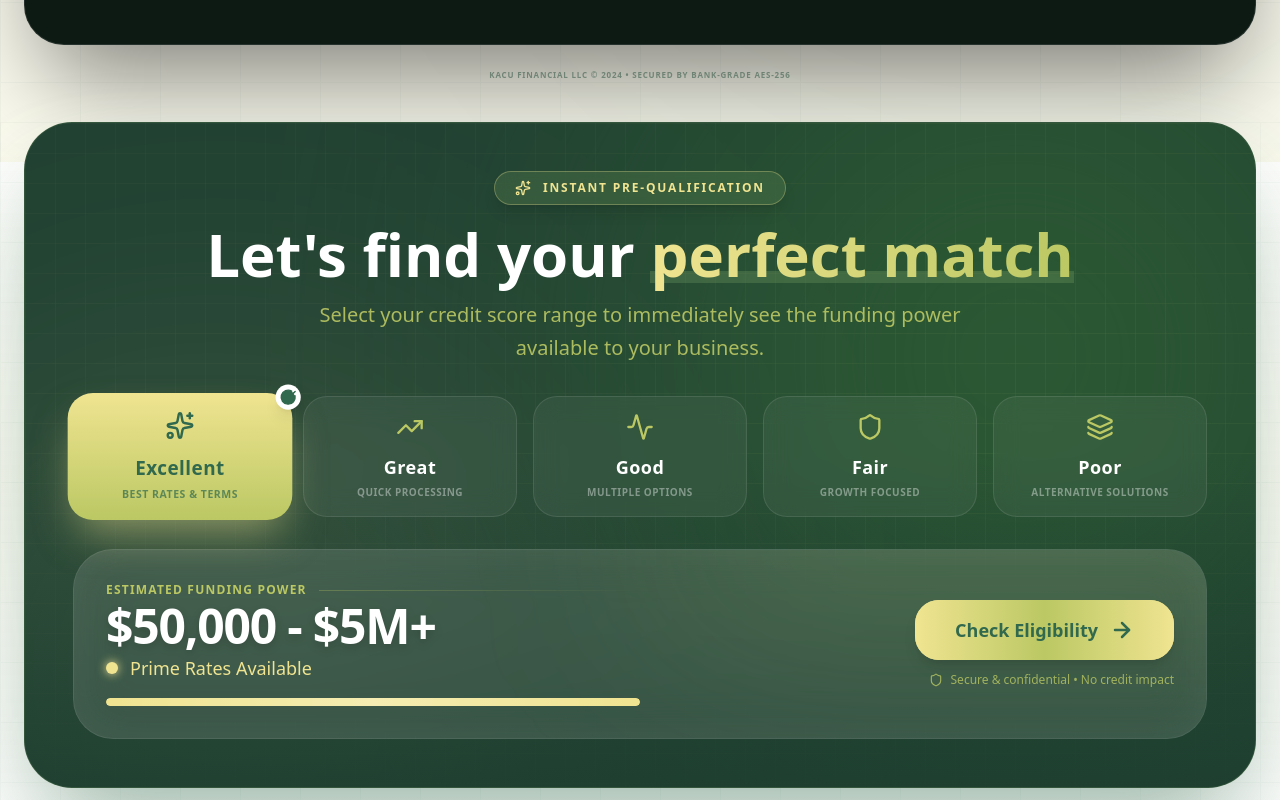
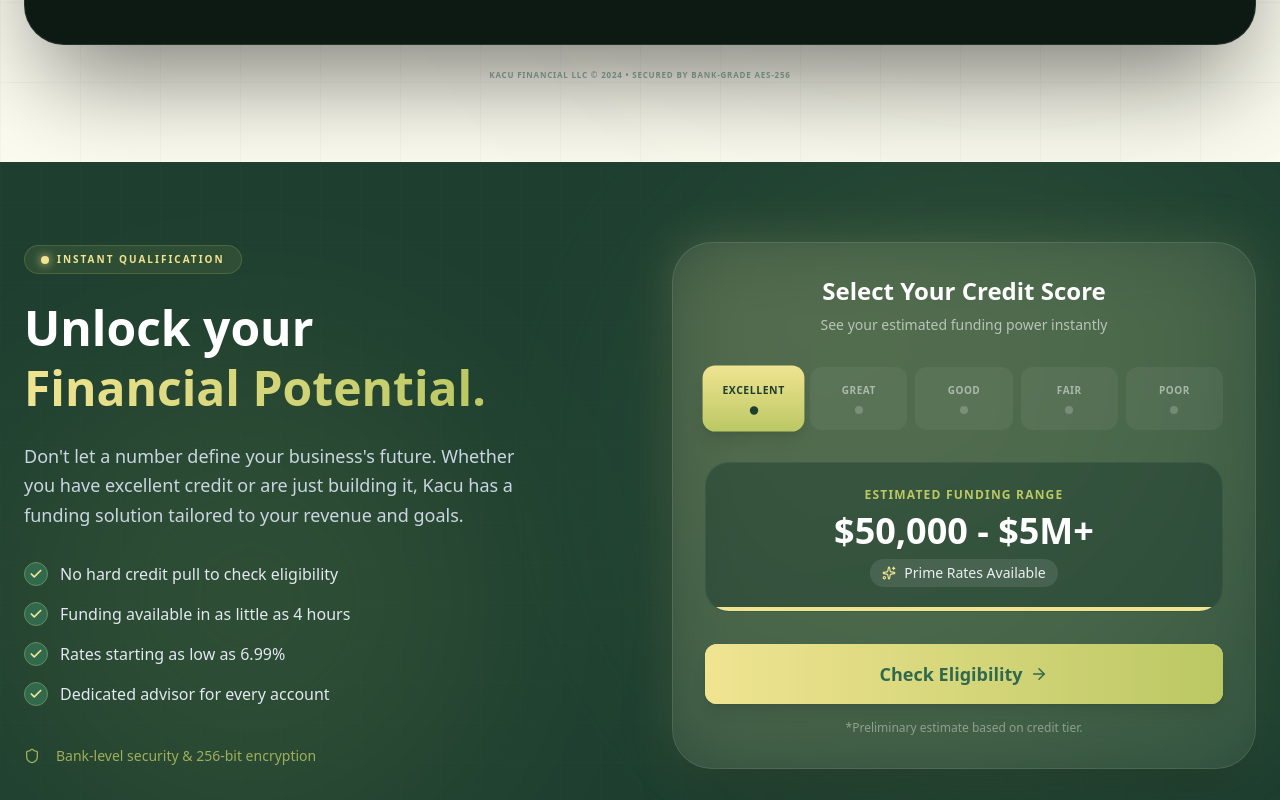
Before and after one commit to TirthKothari/KACU-FRONTEND, a React (Vite) app: page / in a window 1280 px wide. Shown: the part 2720-3520 px from the top of the page. Built offline with nearby package versions, Linux system fonts and the light colour scheme.

Commit message:
updated cerditscore more changes to come

```diff
--- a/src/components/LandingSections.jsx
+++ b/src/components/LandingSections.jsx
@@ -9,27 +9,29 @@ import {
   useMotionTemplate,
   useMotionValue,
 } from "framer-motion";
+
 import {
+  Activity,
   ArrowRight,
-  PlayCircle,
-  Activity,
-  ShieldCheck,
-  TrendingUp,
-  Star,
-  CheckCircle,
-  Shield,
-  Sparkles,
-  Layers,
-  Quote,
-  Zap,
-  LayoutGrid,
   BarChart3,
   Briefcase,
+  Check,
+  CheckCircle,
+  CheckCircle2,
+  ChevronRight,
   CreditCard,
+  Layers,
+  LayoutGrid,
+  PlayCircle,
+  Quote,
+  Shield,
+  ShieldCheck,
+  Sparkles,
+  Star,
   Store,
-  ChevronRight,
-  CheckCircle2,
+  TrendingUp,
   User,
+  Zap,
 } from "lucide-react";
 
 const GrainOverlay = () => (
@@ -306,91 +308,6 @@ export const Hero = () => {
     </section>
   );
 };
-
-// const FundingCard = ({ item, index }) => {
-//   const divRef = useRef(null);
-//   const position = { x: useMotionValue(0), y: useMotionValue(0) };
-
-//   const handleMouseMove = (e) => {
-//     if (!divRef.current) return;
-//     const rect = divRef.current.getBoundingClientRect();
-//     position.x.set(e.clientX - rect.left);
-//     position.y.set(e.clientY - rect.top);
-//   };
-
-//   return (
-//     <motion.div
-//       ref={divRef}
-//       initial={{ opacity: 0, y: 50 }}
-//       whileInView={{ opacity: 1, y: 0 }}
-//       viewport={{ once: true, margin: "-50px" }}
-//       transition={{ delay: index * 0.1, duration: 0.5, ease: "easeOut" }}
-//       onMouseMove={handleMouseMove}
-//       // CHANGED: Background is now a 'Stone' gradient instead of white.
-//       // Border is darker (#31694E/20) for better visibility.
-//       className="group relative h-full rounded-[2rem] border border-[#31694E]/20 bg-gradient-to-br from-[#F5F5F2] to-[#E6E6E1] shadow-lg shadow-[#31694E]/5 overflow-hidden transition-colors duration-500 hover:border-[#BBC863]/50"
-//     >
-//       {/* 1. Spotlight Gradient Effect (Kept consistent) */}
-//       <motion.div
-//         className="pointer-events-none absolute -inset-px opacity-0 transition-opacity duration-500 group-hover:opacity-100"
-//         style={{
-//           background: useMotionTemplate`
-//             radial-gradient(
-//               600px circle at ${position.x}px ${position.y}px,
-//               rgba(255, 255, 255, 0.8),
-//               transparent 40%
-//             )
-//           `,
-//         }}
-//       />
-
-//       {/* 2. Content Container */}
-//       <div className="relative h-full p-6 flex flex-col z-10">
-//         {/* Icon Header */}
-//         <div className="flex justify-between items-start mb-6">
-//           {/* CHANGED: Icon box is now Dark Green by default for contrast */}
-//           <div className="relative w-16 h-16 rounded-2xl bg-[#31694E] border border-[#31694E] flex items-center justify-center text-[#F0E491] shadow-inner transition-all duration-500 group-hover:scale-110 group-hover:bg-[#BBC863] group-hover:text-[#31694E] group-hover:border-[#BBC863] group-hover:shadow-[0_10px_20px_rgba(187,200,99,0.4)]">
-//             <item.icon size={30} strokeWidth={1.5} />
-//             {/* Inner Glow on Hover */}
-//             <div className="absolute inset-0 rounded-2xl bg-white blur-md opacity-0 group-hover:opacity-40 transition-opacity" />
-//           </div>
-
-//           {/* Subtle Index Number */}
-//           <span className="text-4xl font-bold text-[#31694E]/10 group-hover:text-[#31694E]/20 transition-colors">
-//             0{index + 1}
-//           </span>
-//         </div>
-
-//         {/* Text Content */}
-//         {/* CHANGED: Text colors are deeper/darker */}
-//         <h3 className="text-2xl font-bold text-[#1E3F30] mb-3 group-hover:translate-x-1 transition-transform duration-300">
-//           {item.title}
-//         </h3>
-//         <p className="text-[#4A6B5D] leading-relaxed text-sm font-medium flex-grow mb-8 group-hover:text-[#31694E] transition-colors">
-//           {item.desc}
-//         </p>
-
-//         {/* Action Area */}
-//         <div className="pt-6 border-t border-[#31694E]/10 flex items-center justify-between group-hover:border-[#31694E]/20 transition-colors">
-//           <span className="text-xs font-bold text-[#658C58] uppercase tracking-widest group-hover:text-[#31694E] transition-colors">
-//             Learn More
-//           </span>
-//           <motion.div
-//             className="w-8 h-8 rounded-full bg-[#31694E]/10 flex items-center justify-center text-[#31694E] border border-[#31694E]/10"
-//             whileHover={{
-//               x: 5,
-//               backgroundColor: "#31694E",
-//               color: "#F0E491",
-//               borderColor: "#31694E",
-//             }}
-//           >
-//             <ArrowRight size={14} />
-//           </motion.div>
-//         </div>
-//       </div>
-//     </motion.div>
-//   );
-// };
 
 export const FundingCard = ({ item, index }) => {
   return (
@@ -952,7 +869,6 @@ export const DarkFeatureSection = () => {
 
 export const CreditScoreSelector = () => {
   const [selectedScore, setSelectedScore] = useState("Excellent");
-  const [hoveredScore, setHoveredScore] = useState(null);
 
   const fundingMap = {
     Excellent: {
@@ -960,7 +876,6 @@ export const CreditScoreSelector = () => {
       label: "Prime Rates Available",
       color: "#F0E491",
       icon: Sparkles,
-      description: "Best rates & terms",
       progress: 100,
     },
     Great: {
@@ -968,7 +883,6 @@ export const CreditScoreSelector = () => {
       label: "Fast Approval",
       color: "#BBC863",
       icon: TrendingUp,
-      description: "Quick processing",
       progress: 85,
     },
     Good: {
@@ -976,7 +890,6 @@ export const CreditScoreSelector = () => {
       label: "Flexible Terms",
       color: "#658C58",
       icon: Activity,
-      description: "Multiple options",
       progress: 70,
     },
     Fair: {
@@ -984,7 +897,6 @@ export const CreditScoreSelector = () => {
       label: "Building Credit",
       color: "#31694E",
       icon: Shield,
-      description: "Growth focused",
       progress: 50,
     },
     Poor: {
@@ -992,259 +904,152 @@ export const CreditScoreSelector = () => {
       label: "Revenue Based",
       color: "#A3A3A3",
       icon: Layers,
-      description: "Alternative solutions",
       progress: 30,
     },
   };
 
+  const selectedData = fundingMap[selectedScore];
+
   return (
-    // Added a soft yellow gradient to the section background and a base grid
-    <section className="relative z-20 -mt-10 pb-12 px-4 md:px-6 bg-gradient-to-b from-transparent via-[#F0E491]/10 to-transparent">
-      {/* SECTION LEVEL GRID */}
-      <div
-        className="absolute inset-0 opacity-[0.03] pointer-events-none"
-        style={{
-          backgroundImage: `linear-gradient(#31694E 1px, transparent 1px), linear-gradient(90deg, #31694E 1px, transparent 1px)`,
-          backgroundSize: "60px 60px",
-        }}
-      />
+    <section className="relative py-20 bg-[#1E3F30] overflow-hidden">
+      {/* --- Background Elements --- */}
+      <div className="absolute inset-0 pointer-events-none">
+        {/* Technical Grid */}
+        <div className="absolute inset-0 opacity-10 bg-[linear-gradient(rgba(240,228,145,0.1)_1px,transparent_1px),linear-gradient(90deg,rgba(240,228,145,0.1)_1px,transparent_1px)] bg-[size:40px_40px]" />
 
-      <div className="container mx-auto">
-        <motion.div
-          initial={{ opacity: 0, y: 50 }}
-          whileInView={{ opacity: 1, y: 0 }}
-          viewport={{ once: true, margin: "-100px" }}
-          transition={{ duration: 0.8 }}
-          className="relative overflow-hidden rounded-[3rem] bg-[#1E3F30] p-6 md:p-12 text-center shadow-[0_50px_100px_-20px_rgba(49,105,78,0.5)] border border-[#658C58]/30"
-        >
-          {/* --- ENHANCED INTERNAL BACKGROUND --- */}
-          <div className="absolute inset-0 pointer-events-none">
-            {/* High-visibility internal technical grid */}
-            <div
-              className="absolute inset-0 opacity-20"
-              style={{
-                backgroundImage: `linear-gradient(rgba(240, 228, 145, 0.15) 1.5px, transparent 1.5px), linear-gradient(90deg, rgba(240, 228, 145, 0.15) 1.5px, transparent 1.5px)`,
-                backgroundSize: "30px 30px",
-              }}
-            />
-
-            {/* Yellow Ambient Glow (Top Right) */}
-            <motion.div
-              animate={{
-                scale: [1, 1.2, 1],
-                opacity: [0.4, 0.6, 0.4],
-              }}
-              transition={{ duration: 12, repeat: Infinity, ease: "easeInOut" }}
-              className="absolute -top-[10%] -right-[5%] w-[600px] h-[600px] bg-[#F0E491] rounded-full blur-[140px] mix-blend-overlay"
-            />
-
-            {/* Yellow Ambient Glow (Bottom Left) */}
-            <motion.div
-              animate={{
-                scale: [1, 1.3, 1],
-                opacity: [0.2, 0.4, 0.2],
-              }}
-              transition={{
-                duration: 15,
-                repeat: Infinity,
-                ease: "easeInOut",
-                delay: 1,
-              }}
-              className="absolute -bottom-[20%] -left-[5%] w-[500px] h-[500px] bg-[#F0E491]/40 rounded-full blur-[120px] mix-blend-screen"
-            />
-
-            <div className="absolute inset-0 bg-gradient-to-b from-transparent via-transparent to-[#1E3F30]/90" />
+        {/* Glow Effects */}
+        <div className="absolute top-0 right-0 w-[600px] h-[600px] bg-[#658C58] rounded-full blur-[120px] opacity-20" />
+        <div className="absolute bottom-0 left-0 w-[500px] h-[500px] bg-[#BBC863] rounded-full blur-[100px] opacity-10" />
       </div>
 
-          <div className="relative z-10 max-w-6xl mx-auto">
-            {/* --- Header Section --- */}
-            <motion.div
-              initial={{ opacity: 0, y: 30 }}
-              whileInView={{ opacity: 1, y: 0 }}
-              viewport={{ once: true }}
-              transition={{ duration: 0.8 }}
-            >
-              <motion.div
-                whileHover={{ scale: 1.05 }}
-                className="inline-flex items-center gap-3 px-5 py-2 rounded-full bg-[#658C58]/30 backdrop-blur-md border border-[#F0E491]/30 mb-4 shadow-lg"
-              >
-                <div className="relative flex items-center justify-center">
-                  <span className="animate-ping absolute inline-flex h-full w-full rounded-full bg-[#F0E491] opacity-75"></span>
-                  <Sparkles className="relative text-[#F0E491]" size={16} />
+      <div className="container mx-auto px-6 relative z-10">
+        <div className="grid lg:grid-cols-2 gap-16 items-center">
+          {/* --- Left Column: Information --- */}
+          <div className="text-white">
+            {/* Badge */}
+            <div className="inline-flex items-center gap-2 px-4 py-1.5 rounded-full bg-[#BBC863]/10 border border-[#BBC863]/20 backdrop-blur-md mb-6">
+              <div className="w-2 h-2 rounded-full bg-[#F0E491] shadow-[0_0_10px_#F0E491]" />
+              <span className="text-[#F0E491] font-bold tracking-[0.2em] text-[10px] uppercase">
+                Instant Qualification
+              </span>
             </div>
-                <span className="text-[#F0E491] font-bold text-xs uppercase tracking-[0.15em]">
-                  Instant Pre-Qualification
-                </span>
-              </motion.div>
 
-              <h2 className="text-4xl md:text-5xl lg:text-6xl font-extrabold text-white mb-3 leading-[1.1]">
-                Let's find your{" "}
-                <span className="relative inline-block whitespace-nowrap">
+            <h2 className="text-4xl md:text-5xl font-bold mb-6 leading-tight">
+              Unlock your <br />
               <span className="text-transparent bg-clip-text bg-gradient-to-r from-[#F0E491] to-[#BBC863]">
-                    perfect match
-                  </span>
-                  <motion.div
-                    initial={{ scaleX: 0 }}
-                    whileInView={{ scaleX: 1 }}
-                    viewport={{ once: true }}
-                    transition={{ delay: 0.5, duration: 0.8, ease: "circOut" }}
-                    className="absolute bottom-1 left-0 w-full h-3 bg-[#658C58]/40 -z-10 skew-x-12 origin-left"
-                  />
+                Financial Potential.
               </span>
             </h2>
 
-              <p className="text-[#BBC863]/90 text-lg md:text-xl mb-8 max-w-2xl mx-auto font-medium leading-relaxed">
-                Select your credit score range to immediately see the funding
-                power available to your business.
+            <p className="text-lg text-slate-300 mb-8 leading-relaxed max-w-lg">
+              Don't let a number define your business's future. Whether you have
+              excellent credit or are just building it, Kacu has a funding
+              solution tailored to your revenue and goals.
             </p>
-            </motion.div>
 
-            {/* --- Interactive Score Buttons --- */}
-            <div className="grid grid-cols-2 md:grid-cols-5 gap-4 mb-8">
-              {Object.keys(fundingMap).map((score, index) => {
-                const item = fundingMap[score];
+            {/* Checklist */}
+            <ul className="space-y-4 mb-10">
+              {[
+                "No hard credit pull to check eligibility",
+                "Funding available in as little as 4 hours",
+                "Rates starting as low as 6.99%",
+                "Dedicated advisor for every account",
+              ].map((item, i) => (
+                <li key={i} className="flex items-center gap-3">
+                  <div className="w-6 h-6 rounded-full bg-[#31694E] flex items-center justify-center text-[#F0E491] shrink-0 border border-[#658C58]">
+                    <Check size={14} strokeWidth={3} />
+                  </div>
+                  <span className="text-slate-200 font-medium">{item}</span>
+                </li>
+              ))}
+            </ul>
+
+            <div className="flex items-center gap-4 text-sm text-[#BBC863]/80 font-medium">
+              <Shield size={16} />
+              <span>Bank-level security & 256-bit encryption</span>
+            </div>
+          </div>
+
+          {/* --- Right Column: The Calculator --- */}
+          <div className="relative">
+            {/* Card Glow Background */}
+            <div className="absolute inset-0 bg-gradient-to-br from-[#F0E491]/20 to-[#658C58]/20 rounded-[2.5rem] blur-xl" />
+
+            <div className="relative bg-[#FAFAF8]/5 backdrop-blur-xl border border-white/10 rounded-[2.5rem] p-8 shadow-2xl">
+              {/* Header */}
+              <div className="text-center mb-8">
+                <h3 className="text-2xl font-bold text-white mb-2">
+                  Select Your Credit Score
+                </h3>
+                <p className="text-white/60 text-sm">
+                  See your estimated funding power instantly
+                </p>
+              </div>
+
+              {/* Score Buttons Grid */}
+              <div className="grid grid-cols-5 gap-2 mb-8">
+                {Object.keys(fundingMap).map((score) => {
                   const isSelected = selectedScore === score;
-                const ScoreIcon = item.icon || Shield;
-
                   return (
-                  <motion.button
+                    <button
                       key={score}
                       onClick={() => setSelectedScore(score)}
-                    initial={{ opacity: 0, y: 30 }}
-                    whileInView={{ opacity: 1, y: 0 }}
-                    viewport={{ once: true }}
-                    transition={{ delay: index * 0.1 }}
-                    whileHover={{ y: -5 }}
-                    whileTap={{ scale: 0.98 }}
-                    className={`relative py-4 px-4 rounded-3xl flex flex-col items-center justify-center gap-3 transition-all duration-300 group ${
+                      className={`relative flex flex-col items-center gap-2 p-2 py-4 rounded-xl transition-all duration-300 ${
                         isSelected
-                        ? "bg-gradient-to-b from-[#F0E491] to-[#BBC863] text-[#31694E] shadow-[0_20px_40px_-10px_rgba(240,228,145,0.5)] scale-105 z-10"
-                        : "bg-white/5 backdrop-blur-md text-white/70 border border-white/10 hover:bg-white/10 hover:border-white/30 hover:text-white"
+                          ? "bg-gradient-to-b from-[#F0E491] to-[#BBC863] text-[#1E3F30] shadow-lg scale-105 z-10"
+                          : "bg-white/5 text-white/50 hover:bg-white/10 hover:text-white"
                       }`}
                     >
-                    {isSelected && (
-                      <motion.div
-                        layoutId="activeDot"
-                        className="absolute -top-2 -right-2 bg-white text-[#31694E] rounded-full p-1 shadow-lg"
-                      >
-                        <CheckCircle size={16} fill="currentColor" />
-                      </motion.div>
-                    )}
-
-                    <ScoreIcon
-                      size={28}
-                      className={`transition-colors duration-300 ${isSelected ? "text-[#31694E]" : "text-[#BBC863] group-hover:text-[#F0E491]"}`}
-                    />
-
-                    <div className="flex flex-col gap-1">
-                      <span
-                        className={`text-lg font-bold tracking-wide ${isSelected ? "text-[#31694E]" : "text-white"}`}
-                      >
+                      <span className="text-[10px] uppercase font-bold tracking-wider">
                         {score}
                       </span>
-                      <span
-                        className={`hidden md:block text-[10px] uppercase font-bold tracking-wider ${isSelected ? "text-[#31694E]/70" : "text-white/40"}`}
-                      >
-                        {item.description}
-                      </span>
-                    </div>
-                  </motion.button>
+                      {/* Status Dot */}
+                      <div
+                        className={`w-2 h-2 rounded-full ${isSelected ? "bg-[#1E3F30]" : "bg-white/20"}`}
+                      />
+                    </button>
                   );
                 })}
               </div>
 
-            {/* --- Dynamic Results Dashboard --- */}
-            <motion.div
-              layout
-              className="relative overflow-hidden bg-[#FAFAF8]/10 backdrop-blur-xl rounded-[2.5rem] p-6 md:p-8 border border-[#FAFAF8]/10 shadow-[inset_0_0_40px_rgba(255,255,255,0.05)]"
-            >
-              <div className="absolute -top-1/2 -right-1/2 w-full h-full bg-[#F0E491]/10 rounded-full blur-[100px] pointer-events-none" />
+              {/* Result Display Area */}
+              <div className="bg-[#1E3F30]/50 rounded-3xl p-6 border border-white/5 text-center mb-8 relative overflow-hidden">
+                {/* Background Progress Bar (Visual) */}
+                <div
+                  className="absolute bottom-0 left-0 h-1 bg-[#F0E491] transition-all duration-500 ease-out"
+                  style={{ width: `${selectedData.progress}%` }}
+                />
 
-              <div className="relative z-10 flex flex-col lg:flex-row items-center justify-between gap-6">
-                <div className="w-full lg:w-1/2 text-left space-y-2">
-                  <div className="flex items-center gap-3 mb-1">
-                    <span className="text-[#BBC863] text-xs font-bold uppercase tracking-widest">
-                      Estimated Funding Power
-                    </span>
-                    <div className="h-px flex-grow bg-gradient-to-r from-[#BBC863]/30 to-transparent" />
+                <p className="text-[#BBC863] text-xs font-bold uppercase tracking-widest mb-2">
+                  Estimated Funding Range
+                </p>
+                <div className="text-3xl md:text-4xl font-bold text-white mb-2 transition-all duration-300">
+                  {selectedData.range}
                 </div>
-
-                  <AnimatePresence mode="wait">
-                    <motion.div
-                      key={selectedScore}
-                      initial={{ opacity: 0, y: 20 }}
-                      animate={{ opacity: 1, y: 0 }}
-                      exit={{ opacity: 0, y: -20 }}
-                      transition={{ duration: 0.3 }}
-                    >
-                      <h3 className="text-4xl md:text-5xl font-bold text-white tracking-tight mb-1 drop-shadow-lg">
-                        {fundingMap[selectedScore].range}
-                      </h3>
-
-                      <div className="flex items-center gap-3">
-                        <span
-                          className="inline-block w-3 h-3 rounded-full shadow-[0_0_10px_currentColor]"
-                          style={{
-                            color: fundingMap[selectedScore].color,
-                            backgroundColor: fundingMap[selectedScore].color,
-                          }}
-                        />
-                        <p className="text-lg text-[#F0E491] font-medium">
-                          {fundingMap[selectedScore].label}
-                        </p>
-                      </div>
-                    </motion.div>
-                  </AnimatePresence>
-
-                  <div className="w-full h-2 bg-black/20 rounded-full mt-4 overflow-hidden backdrop-blur-sm">
-                    <motion.div
-                      className="h-full rounded-full relative"
-                      style={{
-                        backgroundColor: fundingMap[selectedScore].color,
-                      }}
-                      initial={{ width: 0 }}
-                      animate={{
-                        width: `${fundingMap[selectedScore].progress}%`,
-                      }}
-                      transition={{
-                        type: "spring",
-                        stiffness: 50,
-                        damping: 15,
-                      }}
-                    >
-                      <div className="absolute inset-0 bg-gradient-to-r from-transparent via-white/30 to-transparent animate-[shimmer_2s_infinite]" />
-                    </motion.div>
+                <div className="inline-flex items-center gap-2 px-3 py-1 rounded-full bg-white/10 text-white/90 text-sm font-medium">
+                  <selectedData.icon size={14} className="text-[#F0E491]" />
+                  {selectedData.label}
                 </div>
               </div>
 
-                <div className="w-full lg:w-auto flex flex-col items-center lg:items-end gap-3">
-                  <motion.button
-                    whileHover={{
-                      scale: 1.05,
-                      boxShadow: "0 0 30px rgba(240,228,145,0.4)",
-                    }}
-                    whileTap={{ scale: 0.95 }}
-                    className="group relative w-full lg:w-auto px-10 py-4 bg-[#F0E491] text-[#31694E] rounded-[1.5rem] font-bold text-lg shadow-lg overflow-hidden transition-all"
-                  >
-                    <div className="absolute inset-0 bg-gradient-to-r from-[#F0E491] via-[#BBC863] to-[#F0E491] group-hover:bg-[length:200%_100%] transition-all duration-500" />
-                    <span className="relative z-10 flex items-center justify-center gap-3">
+              {/* CTA Button */}
+              <button className="w-full group relative py-4 bg-[#F0E491] text-[#31694E] rounded-xl font-bold text-lg shadow-lg overflow-hidden hover:scale-[1.02] transition-transform duration-300">
+                <div className="absolute inset-0 bg-gradient-to-r from-[#F0E491] to-[#BBC863] opacity-100 group-hover:opacity-90 transition-opacity" />
+                <span className="relative z-10 flex items-center justify-center gap-2">
                   Check Eligibility
                   <ArrowRight
+                    size={18}
                     className="group-hover:translate-x-1 transition-transform"
-                        strokeWidth={2.5}
                   />
                 </span>
-                  </motion.button>
+              </button>
 
-                  <p className="flex items-center gap-2 text-[#BBC863]/80 text-xs font-medium">
-                    <Shield size={14} />
-                    Secure & confidential • No credit impact
+              <p className="text-center text-white/40 text-xs mt-4">
+                *Preliminary estimate based on credit tier.
               </p>
             </div>
           </div>
-            </motion.div>
         </div>
-        </motion.div>
       </div>
     </section>
   );
```
Lines whose indentation alone changed are shown as unchanged.
